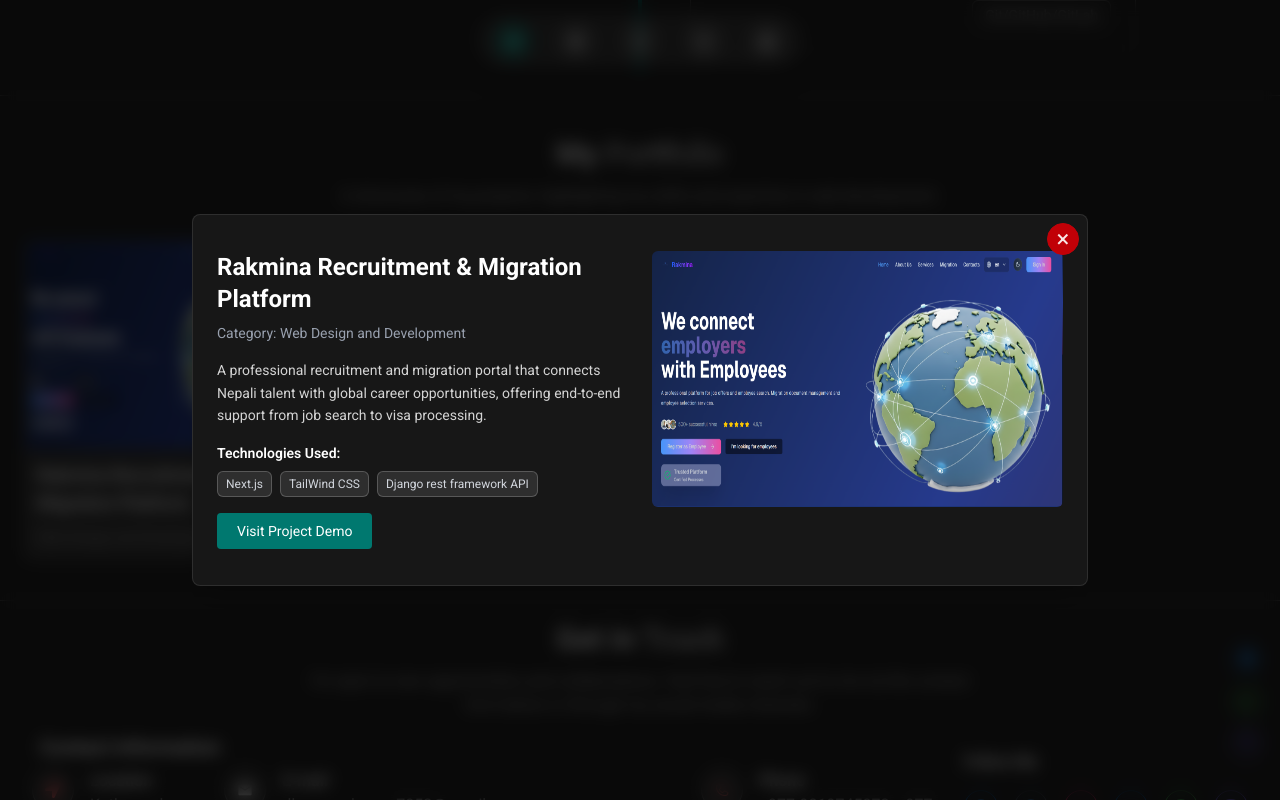
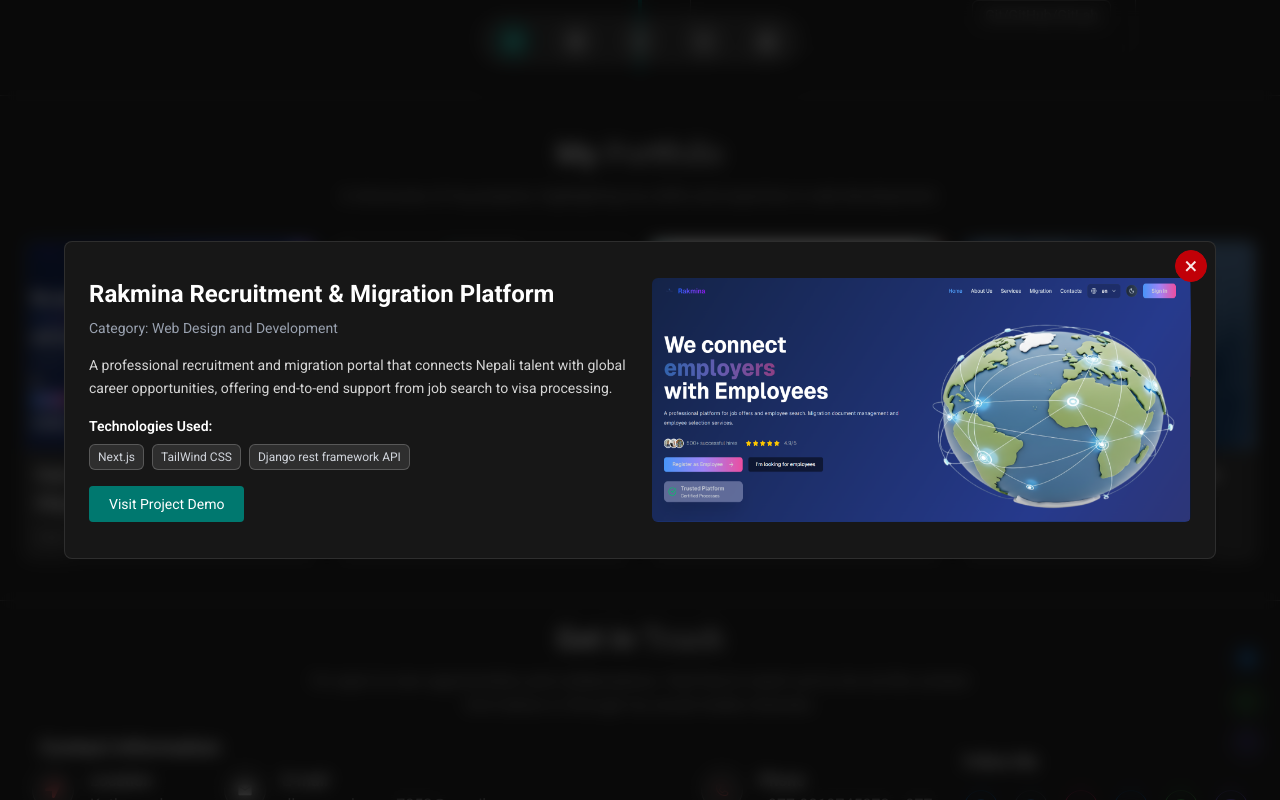
Before and after one commit to dharmendraram/MyPortfolio, a React (Vite) app: page / in a window 1280 px wide. Both pictures are taken after a click on the element 170 px from the left and 2776 px from the top of the page. Shown: the part 2376-3176 px from the top of the page. Built offline with nearby package versions, Linux system fonts and the light colour scheme.

Commit message:
update the portfolio

```diff
--- a/src/components/About.jsx
+++ b/src/components/About.jsx
@@ -14,12 +14,12 @@
         <div className="relative w-55 h-55 group ">
           <img
             src={user}
-            className="w-full h-full object-cover grayscale rounded-xl group-hover:grayscale-0 transition duration-500"
+            className="w-full h-full object-cover rounded-xl group-hover:grayscale transition duration-500"
             alt="User"
           />
-          <div className="absolute top-1/2 left-1/2 w-60 h-60 border border-neutral-300 transform -translate-x-1/2 -translate-y-1/2 rotate-45 z-0 transition-all duration-500 group-hover:scale-110 group-hover:border-blue-500"></div>
+          <div className="absolute top-1/2 left-1/2 w-60 h-60 border border-blue-500 transform -translate-x-1/2 -translate-y-1/2 rotate-45 z-0 transition-all duration-500 group-hover:scale-110 group-hover:border-neutral-300"></div>
 
-          <div className="absolute top-1/2 left-1/2 w-60 h-60 border border-neutral-300 transform -translate-x-1/2 -translate-y-1/2 rotate-0 z-0 transition-all duration-500 group-hover:scale-110 group-hover:border-pink-500"></div>
+          <div className="absolute top-1/2 left-1/2 w-60 h-60 border border-pink-500 transform -translate-x-1/2 -translate-y-1/2 rotate-0 z-0 transition-all duration-500 group-hover:scale-110 group-hover:border-neutral-300"></div>
         </div>
 
         {/* About Content - Right */}
--- a/src/components/Home.jsx
+++ b/src/components/Home.jsx
@@ -86,6 +86,7 @@
           </div>
           <div className="mt-6 flex flex-col sm:flex-row gap-4">
             <button
+              onClick={() => document.getElementById('portfolio').scrollIntoView({ behavior: 'smooth' })}
               className="px-6 py-2 rounded-full bg-gradient-to-r from-teal-400 to-teal-700 text-white hover:opacity-90 transition-opacity
             "
             >
--- a/src/components/Portfolio.jsx
+++ b/src/components/Portfolio.jsx
@@ -86,7 +86,7 @@
               animate={{ scale: 1, opacity: 1 }}
               exit={{ scale: 0.8, opacity: 0 }}
               transition={{ duration: 0.25 }}
-              className="bg-neutral-900 rounded-lg max-w-4xl w-full p-6 relative shadow-xl border border-white/10"
+              className="bg-neutral-900 rounded-lg max-w-6xl w-full p-6 relative shadow-xl border border-white/10"
             >
               {/* Close Button */}
               <button
@@ -95,7 +95,6 @@
               >
                 &times;
               </button>
-
               {/* Modal Content */}
               <div className="py-3">
                 <div className="grid grid-cols-1 md:grid-cols-2 gap-6">
@@ -104,7 +103,7 @@
                     <img
                       src={selectedItem.image}
                       alt={selectedItem.title}
-                      className="w-full h-64 object-fill rounded-md"
+                      className="w-full h-full object-fill rounded-md"
                     />
                   </div>
 
--- a/src/data/data.jsx
+++ b/src/data/data.jsx
@@ -42,6 +42,10 @@
 import nirc from "../assets/nirc.png";
 import rakmina from "../assets/portfolio/rakmina.png";
 import imgportfolio from "../assets/portfolio/personal.png";
+import nircwebsite from "../assets/portfolio/nirc-website.png";
+import hms from "../assets/portfolio/hms.png";
+
+
 export const skillsData = [
   {
     title: "Frontend",
@@ -169,7 +173,29 @@
     github: "https://github.com/dharmendraram/MyPortfolio",
     link: "http://dharmendraram.com.np/",
     description:
-      "A modern fitness tracking app UI with personalized dashboard and activity insights.",
+      "A personal portfolio website, showcasing my interests, knowledge, experiences, skills and projects that I have done.In this digital era it has been mandatory to have digital exiatence. It becomes even more neccessary for the people in IT field. Personal portfolio website the resume of this digital world.",
+  },
+
+  {
+    title: "National Incubation and Research Center (NIRC) Website",
+    category: "Web design & Development",
+    image: nircwebsite,
+    technology: ["HTML", "CSS", "JavaScript","PHP"],
+    github: "",
+    link: "https://nirc.com.np/",
+    description:
+      "A leading software development company dedicated to delivering cutting-edge digital solutions.",
+  },
+
+  {
+    title: "Hospital Management System (HMS)",
+    category: "Web design & Development",
+    image: hms,
+    technology: ["HTML", "CSS", "Django",],
+    github: "",
+    link: "https://hms.nirc.com.np/login/",
+    description:
+      "A comprehensive digital platform designed to streamline hospital operations, including patient registration, medical record management, and administrative workflows. Developed by Me & NIRC Team to enhance healthcare service efficiency.",
   },
 ];
 export const experiences = [
```
Also changed, not shown: src/assets/portfolio/hms.png (added), src/assets/portfolio/nirc-website.png (added).
